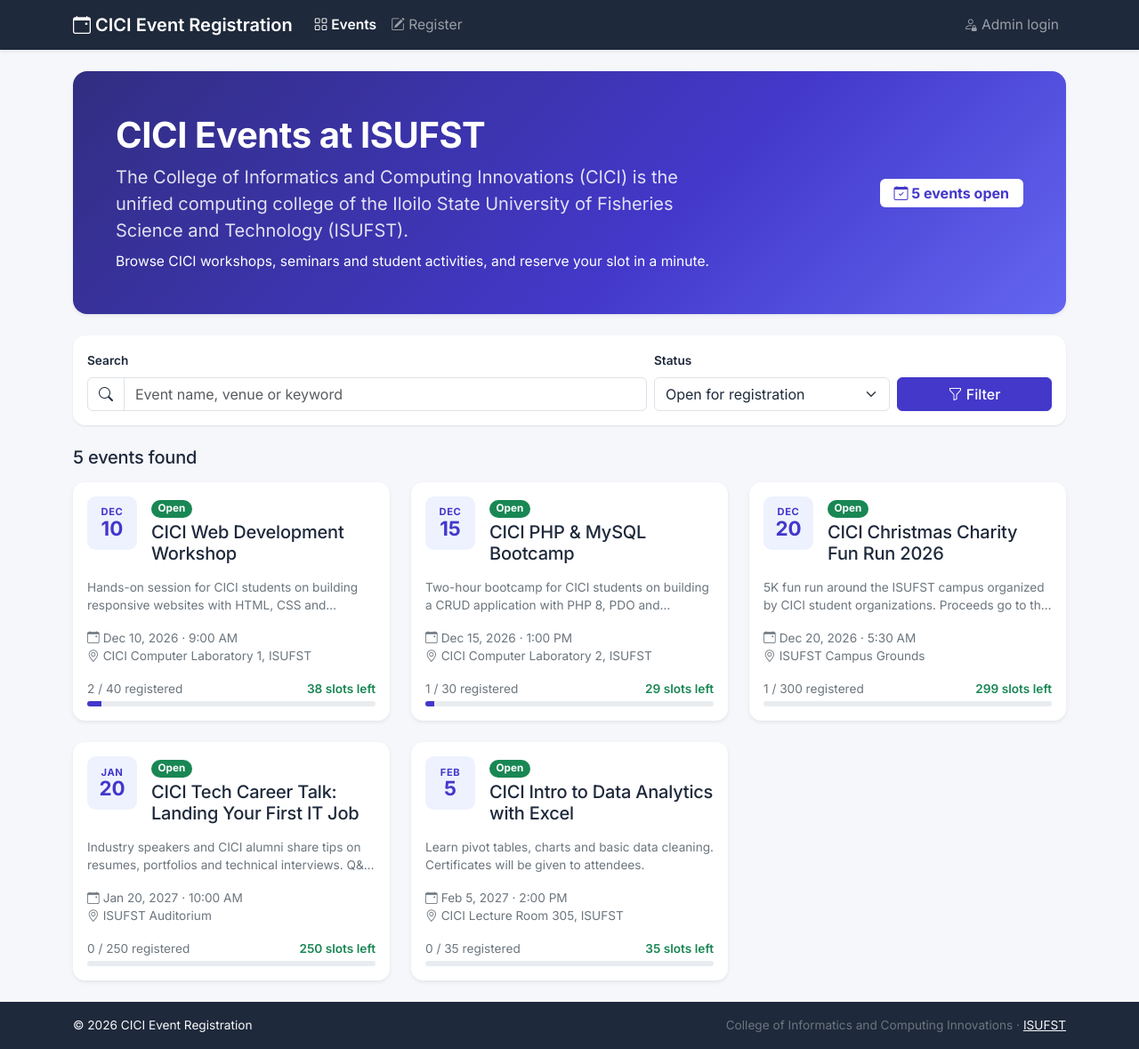
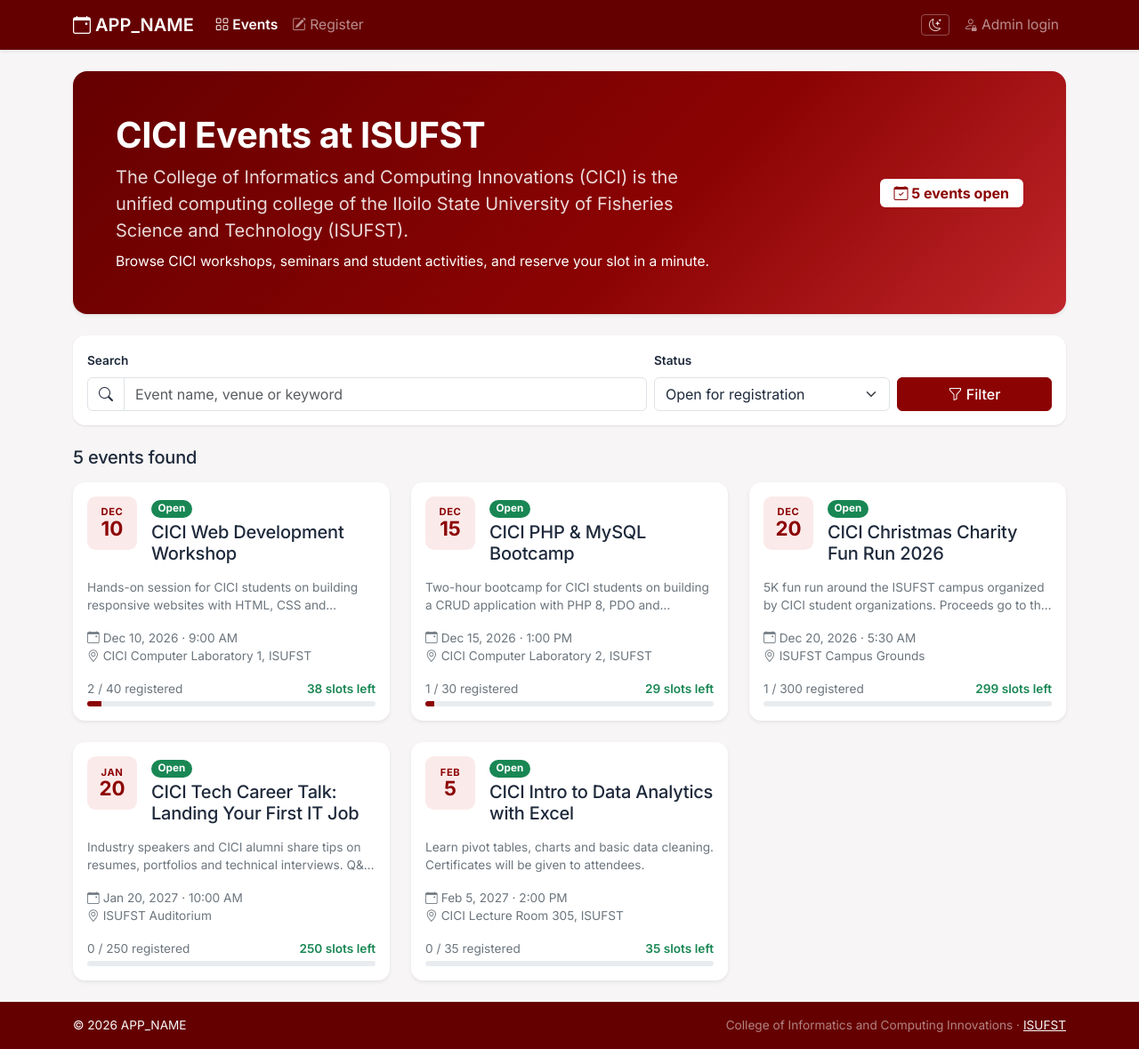
Before and after one commit to CJPass/event-registration-management-system, a PHP site: page /event-registration/ in a window 1280 px wide. Shown: the whole page at 89% size. Run offline with PHP 8.4, Linux system fonts and the light colour scheme; data comes from the database, SQL or seed files in the repository; some libraries are stand-ins or nearby versions.

Commit message:
Switch theme to PSITS logo red and add dark mode toggle
Brand colour is now #8c0303 (sampled from the PSITS logo); navbar and
footer use #650000. Colours are CSS variables, swapped under
[data-bs-theme=dark]. The navbar button toggles the theme, the choice is
saved in localStorage, defaults to the system setting, is applied before
first paint, and printing always uses light mode.

Co-Authored-By: Claude Opus 5.5 <noreply@anthropic.com>

```diff
--- a/assets/css/style.css
+++ b/assets/css/style.css
@@ -6,24 +6,90 @@
  * Bootstrap does not provide (date tile, stat cards, hero).
  */
 
-/* ---------- Theme colours ---------- */
-:root {
-    --brand: #4338ca;          /* indigo */
-    --brand-dark: #312e81;
-    --brand-soft: #eef2ff;
-    --ink: #1e293b;            /* slate text */
-    --page-bg: #f6f7fb;
+/* ---------- Theme colours ----------
+ * Red taken from the PSITS logo (#8c0303). Every colour below is a
+ * variable so dark mode only has to swap the values (see the
+ * [data-bs-theme="dark"] block). The theme is set on <html> by
+ * includes/header.php and switched by the moon/sun button in the navbar.
+ */
+:root,
+[data-bs-theme="light"] {
+    --brand: #8c0303;          /* PSITS logo red */
+    --brand-dark: #650000;
+    --brand-light: #c0262b;
+    --brand-soft: #fbeaea;
+    --brand-border: #f0b4b4;
+    --brand-text: #8c0303;     /* brand colour used for text and icons */
+    --ink: #1e293b;            /* heading text */
+    --page-bg: #f7f5f5;
+    --panel-bg: #fff;
+    --line: #eef0f4;
+    --muted: #64748b;
+    --thead-bg: #f8fafc;
+    --chrome-bg: #650000;      /* navbar and footer */
 
     /* Make Bootstrap's "primary" match the brand */
-    --bs-primary: #4338ca;
-    --bs-primary-rgb: 67, 56, 202;
-    --bs-link-color: #4338ca;
-    --bs-link-color-rgb: 67, 56, 202;
-    --bs-link-hover-color: #312e81;
-    --bs-link-hover-color-rgb: 49, 46, 129;
+    --bs-primary: #8c0303;
+    --bs-primary-rgb: 140, 3, 3;
+    --bs-primary-bg-subtle: #fbeaea;
+    --bs-primary-border-subtle: #f0b4b4;
+    --bs-primary-text-emphasis: #650000;
+    --bs-link-color: #8c0303;
+    --bs-link-color-rgb: 140, 3, 3;
+    --bs-link-hover-color: #650000;
+    --bs-link-hover-color-rgb: 101, 0, 0;
     --bs-body-color: #1e293b;
     --bs-body-font-family: "Inter", system-ui, -apple-system, "Segoe UI", Roboto, Arial, sans-serif;
 }
+
+[data-bs-theme="dark"] {
+    --brand: #b3161b;          /* a little brighter so buttons stand out on dark */
+    --brand-dark: #8c0303;
+    --brand-light: #d9363c;
+    --brand-soft: #3a1416;
+    --brand-border: #7a2a2d;
+    --brand-text: #f47a7e;     /* readable red on a dark background */
+    --ink: #f1f5f9;
+    --page-bg: #121214;
+    --panel-bg: #1c1c20;
+    --line: #2c2c33;
+    --muted: #9ca3af;
+    --thead-bg: #232329;
+    --chrome-bg: #2a0507;
+
+    --bs-body-bg: #121214;
+    --bs-body-color: #e2e8f0;
+    --bs-primary: #b3161b;
+    --bs-primary-rgb: 179, 22, 27;
+    --bs-primary-bg-subtle: #3a1416;
+    --bs-primary-border-subtle: #7a2a2d;
+    --bs-primary-text-emphasis: #f7a3a6;
+    --bs-link-color: #f47a7e;
+    --bs-link-color-rgb: 244, 122, 126;
+    --bs-link-hover-color: #f7a3a6;
+    --bs-link-hover-color-rgb: 247, 163, 166;
+    --bs-border-color: #2f2f37;
+    --bs-secondary-bg: #232329;
+    --bs-tertiary-bg: #1c1c20;
+    color-scheme: dark;
+}
+
+/* Light-only Bootstrap utilities used in the pages, re-coloured for dark mode */
+[data-bs-theme="dark"] .bg-white,
+[data-bs-theme="dark"] .input-group-text.bg-white { background-color: var(--bs-secondary-bg) !important; }
+[data-bs-theme="dark"] .btn-light {
+    --bs-btn-color: #e2e8f0;
+    --bs-btn-bg: #2a2a31;
+    --bs-btn-border-color: #3a3a43;
+    --bs-btn-hover-color: #fff;
+    --bs-btn-hover-bg: #34343c;
+    --bs-btn-hover-border-color: #44444e;
+    --bs-btn-active-bg: #3a3a43;
+    --bs-btn-active-color: #fff;
+}
+[data-bs-theme="dark"] .text-bg-light { background-color: #2a2a31 !important; color: #e2e8f0 !important; }
+[data-bs-theme="dark"] .text-primary { color: var(--brand-text) !important; }
+[data-bs-theme="dark"] .hero .badge.bg-white { background-color: #fff !important; color: var(--brand-dark) !important; }
 
 body {
     background-color: var(--page-bg);
@@ -43,11 +109,11 @@ h1, h2, h3, h4, h5 {
     --bs-btn-hover-border-color: var(--brand-dark);
     --bs-btn-active-bg: var(--brand-dark);
     --bs-btn-active-border-color: var(--brand-dark);
-    --bs-btn-disabled-bg: #a5b4fc;
-    --bs-btn-disabled-border-color: #a5b4fc;
+    --bs-btn-disabled-bg: var(--brand-border);
+    --bs-btn-disabled-border-color: var(--brand-border);
 }
 .btn-outline-primary {
-    --bs-btn-color: var(--brand);
+    --bs-btn-color: var(--brand-text);
     --bs-btn-border-color: var(--brand);
     --bs-btn-hover-bg: var(--brand);
     --bs-btn-hover-border-color: var(--brand);
@@ -60,13 +126,13 @@ h1, h2, h3, h4, h5 {
 
 .form-control:focus,
 .form-select:focus {
-    border-color: #a5b4fc;
-    box-shadow: 0 0 0 0.2rem rgba(67, 56, 202, 0.15);
+    border-color: var(--brand-border);
+    box-shadow: 0 0 0 0.2rem rgba(var(--bs-primary-rgb), 0.2);
 }
 
 /* ---------- Navbar ---------- */
 .navbar-brand-bg {
-    background-color: var(--ink);
+    background-color: var(--chrome-bg);
 }
 .navbar .nav-link.active {
     color: #fff;
@@ -75,7 +141,7 @@ h1, h2, h3, h4, h5 {
 
 /* ---------- Hero banner (home page) ---------- */
 .hero {
-    background: linear-gradient(135deg, var(--brand-dark), var(--brand) 60%, #6366f1);
+    background: linear-gradient(135deg, var(--brand-dark), var(--brand) 60%, var(--brand-light));
     color: #fff;
     border-radius: 1rem;
 }
@@ -89,7 +155,7 @@ h1, h2, h3, h4, h5 {
 }
 .event-card:hover {
     transform: translateY(-3px);
-    box-shadow: 0 0.75rem 1.5rem rgba(30, 41, 59, 0.1) !important;
+    box-shadow: 0 0.75rem 1.5rem rgba(0, 0, 0, 0.12) !important;
 }
 
 /* Calendar-style date block */
@@ -98,7 +164,7 @@ h1, h2, h3, h4, h5 {
     height: 60px;
     border-radius: 0.6rem;
     background: var(--brand-soft);
-    color: var(--brand);
+    color: var(--brand-text);
     display: flex;
     flex-direction: column;
     align-items: center;
@@ -128,7 +194,7 @@ h1, h2, h3, h4, h5 {
 
 /* ---------- Generic panels ---------- */
 .panel {
-    background: #fff;
+    background: var(--panel-bg);
     border-radius: 0.85rem;
     box-shadow: 0 1px 2px rgba(30, 41, 59, 0.06), 0 1px 3px rgba(30, 41, 59, 0.05);
 }
@@ -138,11 +204,11 @@ h1, h2, h3, h4, h5 {
     display: flex;
     gap: 0.75rem;
     padding: 0.65rem 0;
-    border-bottom: 1px solid #eef0f4;
+    border-bottom: 1px solid var(--line);
 }
 .detail-list li:last-child { border-bottom: 0; }
 .detail-list i {
-    color: var(--brand);
+    color: var(--brand-text);
     font-size: 1.1rem;
 }
 
@@ -163,8 +229,8 @@ h1, h2, h3, h4, h5 {
     font-size: 1.35rem;
     letter-spacing: 0.08em;
     background: var(--brand-soft);
-    color: var(--brand-dark);
-    border: 1px dashed #a5b4fc;
+    color: var(--bs-primary-text-emphasis);
+    border: 1px dashed var(--brand-border);
     border-radius: 0.5rem;
     padding: 0.5rem 1rem;
     display: inline-block;
@@ -172,7 +238,7 @@ h1, h2, h3, h4, h5 {
 
 /* ---------- Admin ---------- */
 .admin-tabs .nav-link {
-    color: #475569;
+    color: var(--muted);
     white-space: nowrap;
 }
 .admin-tabs .nav-link.active {
@@ -201,9 +267,9 @@ h1, h2, h3, h4, h5 {
     font-size: 0.75rem;
     text-transform: uppercase;
     letter-spacing: 0.04em;
-    color: #64748b;
+    color: var(--muted);
     font-weight: 600;
-    background-color: #f8fafc;
+    background-color: var(--thead-bg);
     white-space: nowrap;
 }
 
@@ -221,6 +287,21 @@ h1, h2, h3, h4, h5 {
 .min-w-0 { min-width: 0; }
 .list-group-item > .badge { flex-shrink: 0; }
 
+/* Dark mode: card/panel shadows and the success tick */
+[data-bs-theme="dark"] .panel { box-shadow: 0 0 0 1px var(--line); }
+[data-bs-theme="dark"] .success-icon { background: #12341f; color: #4ade80; }
+
+/* Theme toggle button in the navbar */
+.theme-toggle {
+    color: rgba(255, 255, 255, 0.85);
+    border: 1px solid rgba(255, 255, 255, 0.3);
+    line-height: 1;
+}
+.theme-toggle:hover,
+.theme-toggle:focus-visible { color: #fff; border-color: rgba(255, 255, 255, 0.6); }
+[data-bs-theme="dark"] .theme-toggle .bi-moon-stars,
+[data-bs-theme="light"] .theme-toggle .bi-sun { display: none; }
+
 /* ---------- Print (confirmation slip, registration record) ---------- */
 @media print {
     @page { margin: 1.5cm; }
--- a/assets/js/script.js
+++ b/assets/js/script.js
@@ -9,6 +9,9 @@
  *  2. Tooltips           – any element with data-bs-toggle="tooltip" gets a
  *                          Bootstrap tooltip (shows its title on hover).
  *  3. Auto-hide alerts   – green "success" messages fade out after 5 seconds.
+ *  4. Dark mode toggle   – the moon/sun button in the navbar switches the
+ *                          theme and remembers the choice in localStorage.
+ *                          (The saved theme is applied early in header.php.)
  */
 document.addEventListener('DOMContentLoaded', function () {
 
@@ -30,4 +33,27 @@ document.addEventListener('DOMContentLoaded', function () {
             bootstrap.Alert.getOrCreateInstance(alert).close();
         }, 5000);
     });
+
+    // 4. Dark mode toggle
+    var root = document.documentElement;
+    function setTheme(theme, save) {
+        root.setAttribute('data-bs-theme', theme);
+        if (save) {
+            try { localStorage.setItem('theme', theme); } catch (e) {}
+        }
+    }
+    document.querySelectorAll('[data-theme-toggle]').forEach(function (button) {
+        button.addEventListener('click', function () {
+            setTheme(root.getAttribute('data-bs-theme') === 'dark' ? 'light' : 'dark', true);
+        });
+    });
+    // Always print in light mode (dark backgrounds waste ink)
+    var themeBeforePrint = null;
+    window.addEventListener('beforeprint', function () {
+        themeBeforePrint = root.getAttribute('data-bs-theme');
+        setTheme('light', false);
+    });
+    window.addEventListener('afterprint', function () {
+        if (themeBeforePrint) setTheme(themeBeforePrint, false);
+    });
 });
--- a/includes/footer.php
+++ b/includes/footer.php
@@ -13,7 +13,7 @@
 <footer class="navbar-brand-bg text-light py-3 mt-auto d-print-none">
     <div class="container d-flex flex-column flex-md-row justify-content-between align-items-center gap-2">
         <small>&copy; <?= date('Y') ?> <?= e(APP_NAME) ?></small>
-        <small class="text-secondary text-center text-md-end"><?= e(ORG_NAME) ?> ·
+        <small class="text-white-50 text-center text-md-end"><?= e(ORG_NAME) ?> ·
             <a href="<?= e(UNIVERSITY_URL) ?>" class="link-light" target="_blank" rel="noopener">ISUFST</a></small>
     </div>
 </footer>
--- a/includes/header.php
+++ b/includes/header.php
@@ -12,12 +12,25 @@
 $pageTitle = isset($pageTitle) ? $pageTitle . ' | ' . APP_NAME : APP_NAME;
 ?>
 <!DOCTYPE html>
-<html lang="en">
+<html lang="en" data-bs-theme="light">
 <head>
+    <!-- Apply the saved (or system) light/dark theme before the page paints,
+         so dark-mode users never see a white flash. The toggle is in navbar.php. -->
+    <script>
+        (function () {
+            var theme;
+            try { theme = localStorage.getItem('theme'); } catch (e) {}
+            if (theme !== 'light' && theme !== 'dark') {
+                theme = window.matchMedia && window.matchMedia('(prefers-color-scheme: dark)').matches ? 'dark' : 'light';
+            }
+            document.documentElement.setAttribute('data-bs-theme', theme);
+        })();
+    </script>
     <meta charset="UTF-8">
     <!-- Makes the layout responsive on phones and tablets -->
     <meta name="viewport" content="width=device-width, initial-scale=1">
     <title><?= e($pageTitle) ?></title>
+    <meta name="theme-color" content="#650000">
 
     <!-- Inter font (falls back to the system font if offline) -->
     <link rel="preconnect" href="https://fonts.googleapis.com">
--- a/includes/navbar.php
+++ b/includes/navbar.php
@@ -34,6 +34,13 @@
                 </li>
             </ul>
 
+            <!-- Light/dark mode switch (handled in assets/js/script.js) -->
+            <button type="button" class="btn btn-sm theme-toggle me-lg-2 my-2 my-lg-0" data-theme-toggle
+                    aria-label="Toggle dark mode" title="Toggle dark mode">
+                <i class="bi bi-moon-stars"></i><i class="bi bi-sun"></i>
+                <span class="d-lg-none ms-1">Theme</span>
+            </button>
+
             <!-- Administrator links: a menu when logged in, a Login link otherwise -->
             <?php $navAdmin = function_exists('current_admin') ? current_admin() : null; ?>
             <ul class="navbar-nav">
```
